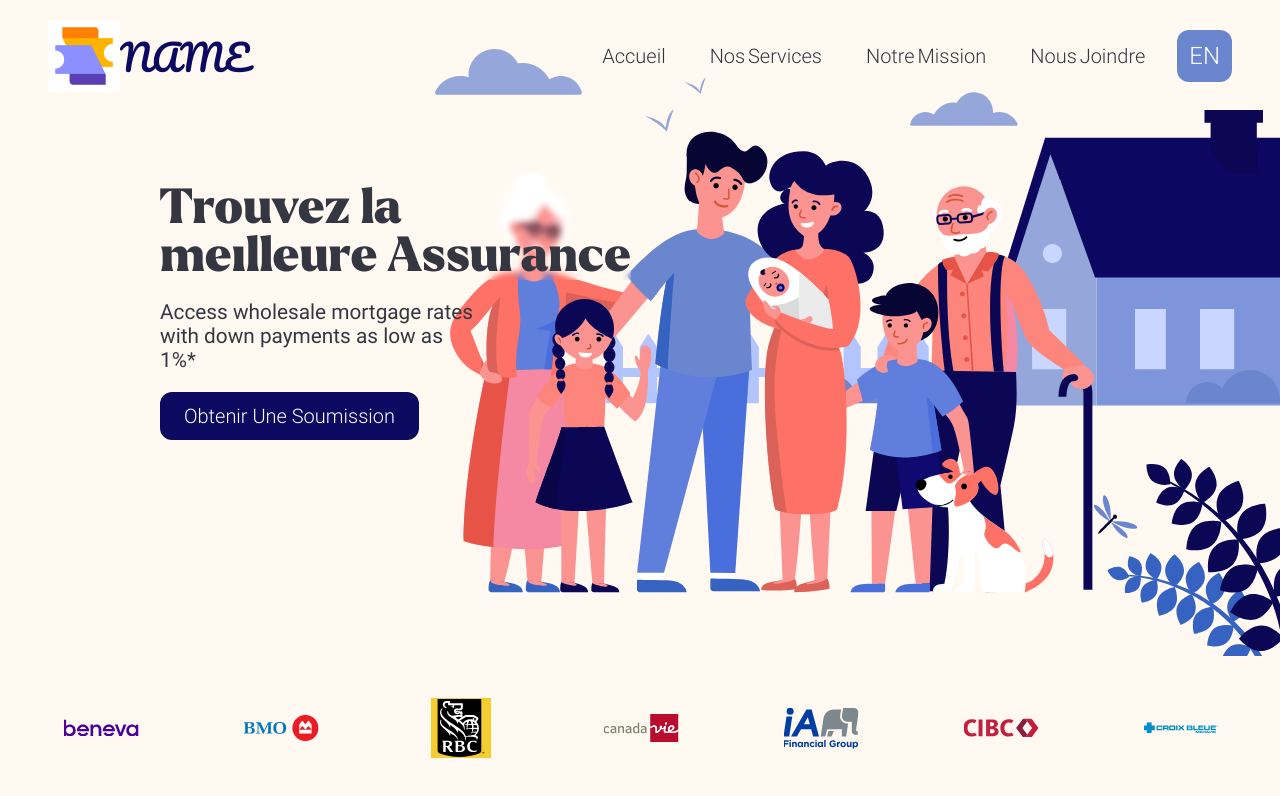
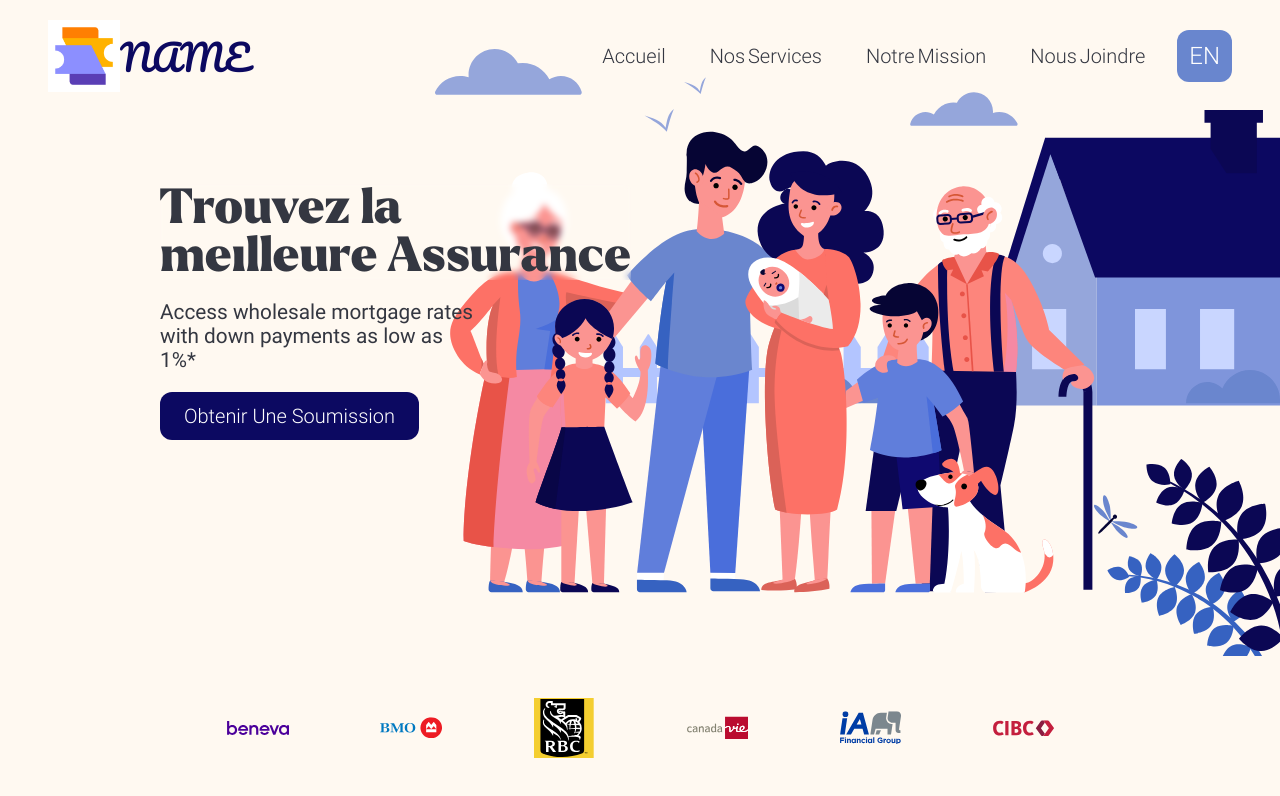
Before and after one commit to taddjv/Leads, a React (Create React App) app in the folder leads/: page / in a window 1280 px wide. Shown: the top 796 px of the page. Built offline with nearby package versions, Linux system fonts and the light colour scheme.

Commit message:
random work

```diff
--- a/leads/src/components/Body/Body.css
+++ b/leads/src/components/Body/Body.css
@@ -107,38 +107,44 @@ textarea:focus {
   outline: none;
 }
 .nj-buttons {
+  position: relative;
   display: flex;
   align-items: center;
+  height: 3em;
   width: fit-content;
-  /* background: #cecece; */
-  margin:0 auto;
+  background: #ebebeb;
+  margin: 0 auto;
   margin-top: 2em;
-  border-radius: 500px;
 }
 .njb-midddle {
   display: flex;
+  height: 100%;
 }
 .njbm-title {
-  background: rgb(247, 113, 98);
   font-family: title-regular;
   font-size: calc((2.5rem) * 0.4);
   color: #0c0654;
   height: 100%;
-  padding: calc((2.5rem) * 0.475) 1em;
-  border-radius: 12px;
+  padding: calc((2.5rem) * 0.4) 1em;
 }
 .nj-buttons > button {
-  height: 60px;
-  width: 60px;
-  padding: 6px;
+  /* height: 3em; */
+  /* width: 3em; */
+  height: 100%;
+  aspect-ratio: 1/1;
   border-radius: 100%;
   border: none;
   background: #0c0654;
+  cursor: pointer;
 
-  cursor: pointer;
+  display: flex;
+  justify-content: center;
+  align-items: center;
+
+  position: absolute;
 }
 .njb-image {
-  height: 24px;
+  width: 60%;
 }
 
 .position-1 {
@@ -147,14 +153,14 @@ textarea:focus {
 }
 .position-2 {
   position: absolute;
-  top:0;
+  top: 0;
   z-index: 2;
   margin-left: 5%;
   padding-right: calc(2.6em * 1.75);
 }
 .position-3 {
   position: absolute;
-  top:0;
+  top: 0;
   z-index: 1;
   margin-left: 10%;
   padding-right: calc(2.6em * 1.75);
--- a/leads/src/components/Body/index.js
+++ b/leads/src/components/Body/index.js
@@ -36,7 +36,7 @@ const Body = () => {
   return (
     <section className="body">
       <div class="cards-box">
-      <NosServices />
+        <NosServices />
         <NotreMission />
         <NousJoindre />
         <div className="nj-buttons">
@@ -47,8 +47,18 @@ const Body = () => {
               newPosition.push(number);
               setPosition(newPosition.join(","));
             }}
+            style={{
+              left: "-23px",
+            }}
           >
-            <img className="njb-image" src={left} alt="left" />
+            <img
+              className="njb-image"
+              src={left}
+              alt="left"
+              style={{
+                transform: "rotate(180deg)",
+              }}
+            />
           </button>
           <div className="njb-midddle">
             {" "}
@@ -57,27 +67,34 @@ const Body = () => {
               style={{
                 background: position[0] == 1 ? "#fbbdb6" : null,
                 opacity: position[0] != 1 ? "0" : "1",
+                borderTopRightRadius: "12px",
+                borderBottomRightRadius: "12px",
+                paddingLeft: "3em",
               }}
             >
-              {/* Étape 1 */}
+              Étape 1
             </div>
             <div
               className="njbm-title"
               style={{
                 background: position[0] == 3 ? "#c5d0ec" : null,
                 opacity: position[0] != 3 ? "0" : "1",
+                borderRadius: "12px",
               }}
             >
-              {/* Étape 2 */}
+              Étape 2
             </div>
             <div
               className="njbm-title"
               style={{
                 background: position[0] == 2 ? "#bdb8fa" : null,
                 opacity: position[0] != 2 ? "0" : "1",
+                borderTopLeftRadius: "12px",
+                borderBottomLeftRadius: "12px",
+                paddingRight: "3em",
               }}
             >
-              {/* Étape 3 */}
+              Étape 3
             </div>
           </div>
           <button
@@ -86,6 +103,9 @@ const Body = () => {
               const number = newPosition.pop();
               newPosition.unshift(number);
               setPosition(newPosition.join(","));
+            }}
+            style={{
+              right: "-23px",
             }}
           >
             <img className="njb-image" src={left} alt="right" />
--- a/leads/src/components/Home/index.js
+++ b/leads/src/components/Home/index.js
@@ -18,15 +18,21 @@ const Home = () => {
   const [width] = useWindowSize();
 
   const num = (window) => {
-    let val = 7
-    if (window < 450) { return 2 } else
-    if (window < 600) { return 3 } else
-    if (window < 750) { return 4} else
-    if (window < 900) {  return 5 } else
-    if (window < 1050) {  return 6 } else
-
-    return val;
+    let val = 6;
+    if (window < 450) {
+      return 2;
+    } else if (window < 600) {
+      return 3;
+    } else if (window < 750) {
+      return 4;
+    } else if (window < 1200) {
+      return 5;
     }
+    // else if (window < 1050) {
+    //   return 6;
+    // }
+    else return val;
+  };
 
   useEffect(() => {
     const str = "Couvertures Sans Examen Medical";
--- a/leads/src/components/QuotePage/QuotePage.css
+++ b/leads/src/components/QuotePage/QuotePage.css
@@ -75,11 +75,11 @@
   align-items: center;
 }
 .mySwiper {
-  max-width: calc(clamp(4.5em, 6.666vw, 6em) * 15);
+  max-width: calc(clamp(4.5em, 6.666vw, 6em) * 11);
 }
 
 @media (max-width: 1280px) {
   .mySwiper {
-      padding: calc(1.6em);
+    padding: calc(1.6em);
   }
 }
```
Lines whose indentation alone changed are shown as unchanged.
